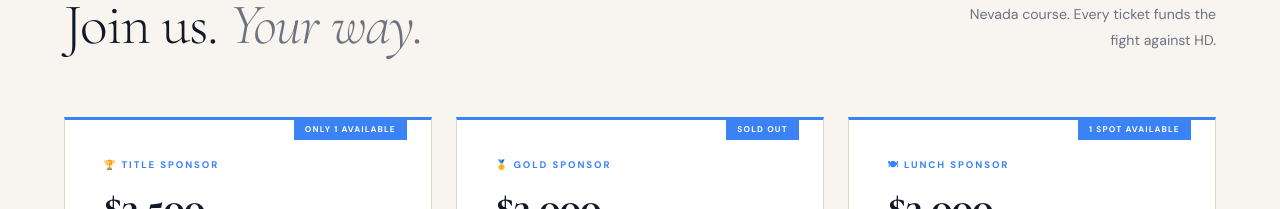
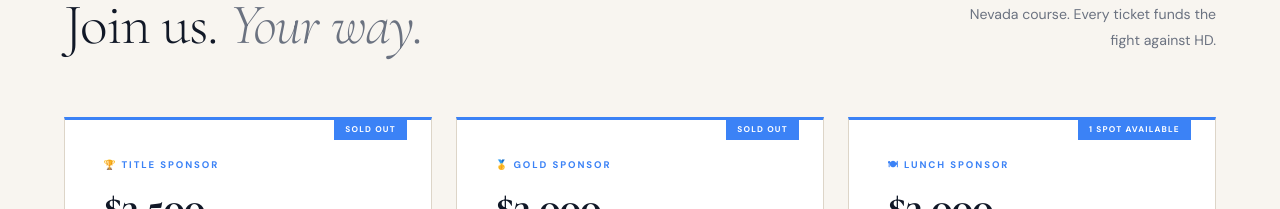
Before and after one commit to digitalalchemistalex/nvforhd, a Next.js app: page / in a window 1280 px wide. Shown: the part 5703-5912 px from the top of the page. Built offline with nearby package versions, Linux system fonts and the light colour scheme.

Commit message:
fix: Title Sponsor marked Sold Out to match TripSee

```diff
--- a/components/PackagesSection.tsx
+++ b/components/PackagesSection.tsx
@@ -5,7 +5,7 @@ import SponsorCardAnimated from '@/components/SponsorCardAnimated'
 const BOOK = 'https://www.tripsee.travel/merchant/book/index.html?ref=2026NVforHDGolfTournament&utm_source=nvforhd&utm_medium=website&utm_campaign=2026tournament&utm_content=packages'
 
 const pkgs = [
-  { id: 'title',  badge: '🏆 Title Sponsor',  price: 3500, label: 'Title Sponsor',     what: '4 golfers + lunch + logo everywhere', cta: 'Secure Title Sponsorship',  urgent: 'Only 1 available',  top: true  },
+  { id: 'title',  badge: '🏆 Title Sponsor',  price: 3500, label: 'Title Sponsor',     what: '4 golfers + lunch + logo everywhere', cta: 'Secure Title Sponsorship',  urgent: 'Sold Out',          top: true  },
   { id: 'gold',   badge: '🥇 Gold Sponsor',   price: 3000, label: 'Gold Sponsor',      what: '4 golfers + lunch + logo at all events', cta: 'Become a Gold Sponsor', urgent: 'Sold Out',           top: true  },
   { id: 'lunch',  badge: '🍽 Lunch Sponsor',  price: 3000, label: 'Lunch Sponsor',     what: '4 golfers included + lunch sponsor credit', cta: 'Sponsor the Lunch',   urgent: '1 spot available',  top: true  },
   { id: 'four',   badge: '⛳ Foursome',        price: 880,  label: 'Golf for 4',        what: 'Golf + box lunch for your group of 4',   cta: 'Book Your Foursome',     urgent: null,                top: false },
```
